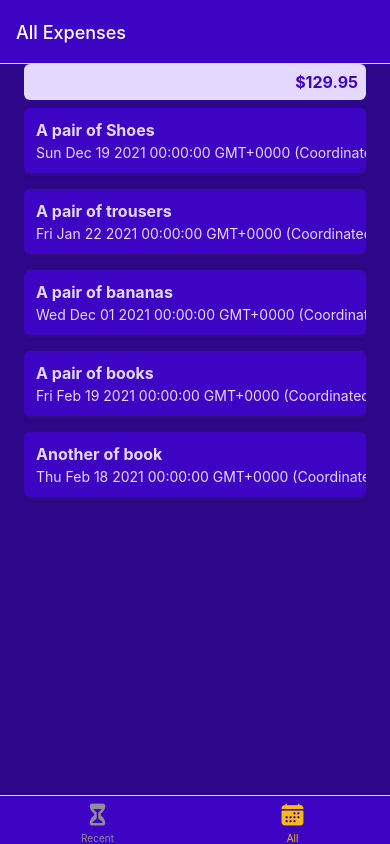
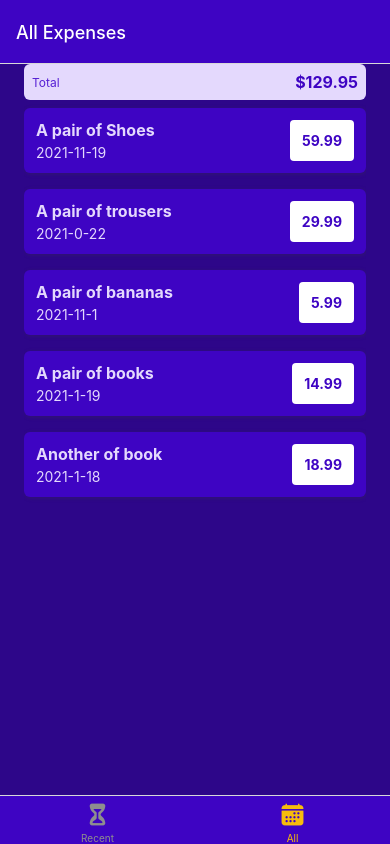
Before and after one commit to BabuliSahoo/ExpenseTracker, a React Native app: screen /AllExpenses in a window 390 px wide. Built offline with nearby package versions, Linux system fonts and the light colour scheme.

Commit message:
Date format updated

```diff
--- a/components/ExpensesOutput/ExpenseItem.js
+++ b/components/ExpensesOutput/ExpenseItem.js
@@ -1,5 +1,6 @@
 import { View, Pressable, StyleSheet,Text } from "react-native";
 import { GlobalStyles } from "../../constants/styles";
+import {getFormattedDate} from "../../utility/date";
 
 function ExpenseItem({ description, amount, date }) {
   return (
@@ -9,7 +10,7 @@ function ExpenseItem({ description, amount, date }) {
           <Text style={[styles.textBase, styles.description]}>
             {description}
           </Text>
-          <Text style={styles.textBase}>{date.toString()}</Text>
+          <Text style={styles.textBase}>{getFormattedDate(date)}</Text>
         </View>
         <View style={styles.amountContainer}>
           <Text style={styles.amount}>{amount}</Text>
--- a/screens/AllExpenses.js
+++ b/screens/AllExpenses.js
@@ -1,7 +1,7 @@
 import ExpensesOutput from "../components/ExpensesOutput/ExpensesOutput";
 
 function AllExpenses(){
-    return <ExpensesOutput />;
+    return <ExpensesOutput expensesperiod="Total" />;
 }
 
 export default AllExpenses;
--- /dev/null
+++ b/utility/date.js
@@ -0,0 +1,3 @@
+export function getFormattedDate(date) {
+  return `${date.getFullYear()}-${date.getMonth()}-${date.getDate()}`;
+}
```
